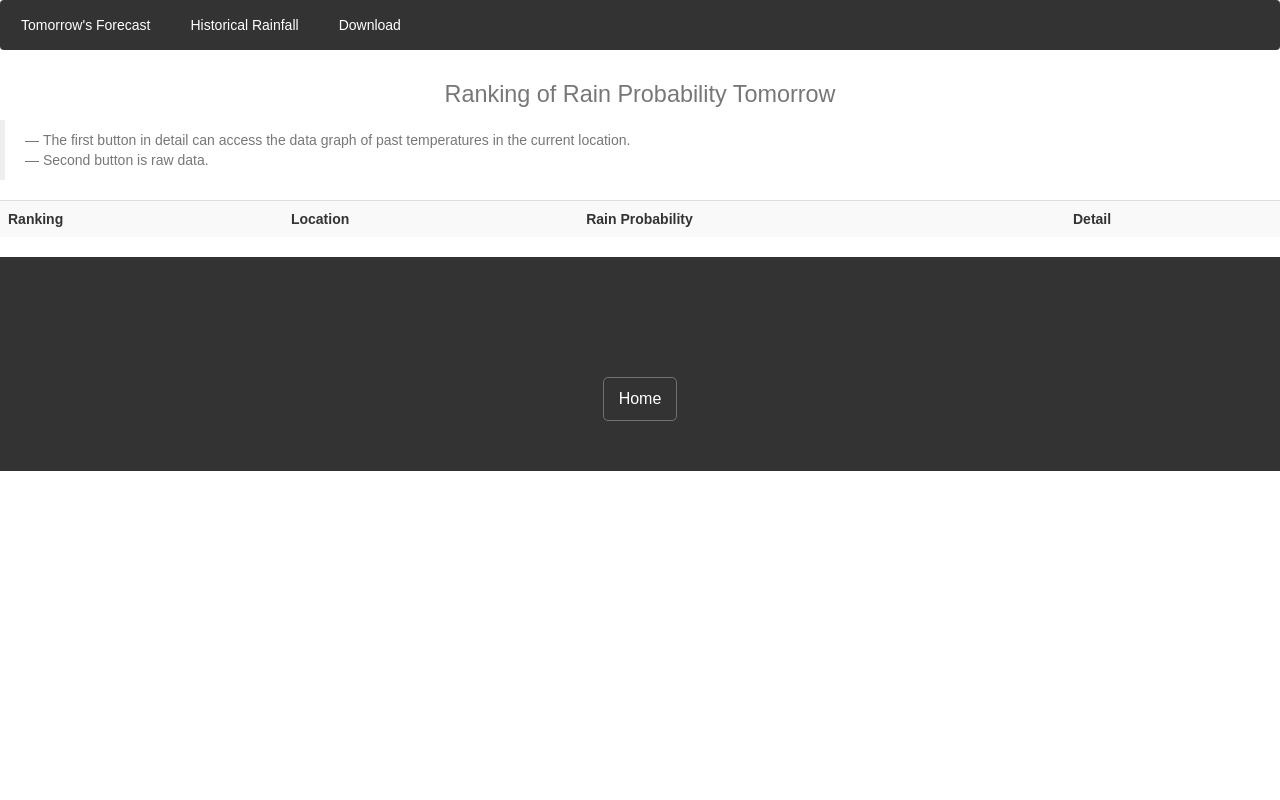
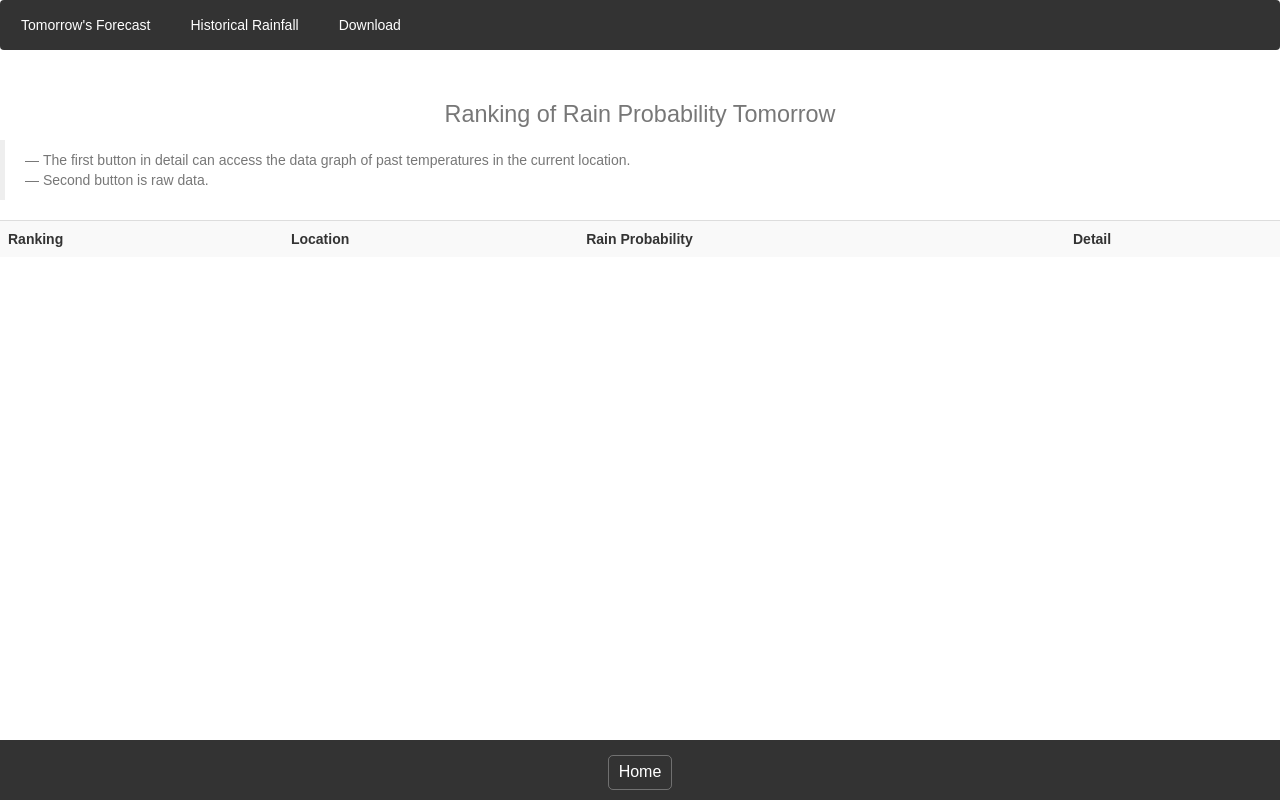
Before and after one commit to XiaokaiQu/RainAU, a Django app: page /rainAU/rankRP in a window 1280 px wide. Run offline with Django 3.2, Linux system fonts and the light colour scheme; data that the repository does not hold is empty; some libraries are stand-ins or nearby versions.

Commit message:
optimize the style of the home section

```diff
--- a/rainAU/static/css/main.css
+++ b/rainAU/static/css/main.css
@@ -6,6 +6,9 @@
 body {
     font-family: Arial;
     margin: 0;
+    min-height: 100vh;
+    display: flex;
+    flex-direction: column;
 }
 
 
@@ -36,7 +39,9 @@
     -ms-flex: 80%; /* IE10 */
     flex: 80%;
     background-color: white;
-    padding: 20px;
+    padding: 10px;
+    margin-bottom: 0;
+    flex-grow: 1;
 }
 
 .fakeimg {
@@ -49,7 +54,9 @@
     padding: 20px;
     text-align: center;
     background: #333;
-    height: 6%;
+    height: 60px;
+    font-size: 14px;
+    margin-top: auto; /* 将 footer 固定在页面底部 */
 }
 
 /* Responsive Layout - When the width size of the screen device is less than 400px, stack the navigation bar up and down for display */
@@ -68,11 +75,11 @@
     z-index: 2000;
 }
 
-.return-btn, .return-btn:hover {
+.return-btn {
     border: 1px solid rgba(255,255,255,.3);
-    padding: 10px 15px;
-    margin-top: 100px;
-    margin-bottom: 30px;
+    padding: 5px 10px;
+    margin-top: -5px;
+    margin-bottom: 10px;
     display: inline-block;
     -webkit-border-radius: 5px;
     -webkit-background-clip: padding-box;
@@ -83,4 +90,8 @@
     color: #fff;
     font-size: 16px;
     font-weight: 300;
-  }
+}
+
+.return-btn:hover {
+    background-color: #fff;
+}
--- a/rainAU/templates/historical_rainfall.html
+++ b/rainAU/templates/historical_rainfall.html
@@ -11,7 +11,7 @@
 
     <h1 class="table-light" align="center">Rainfall vs Evaporation in {{ loc }}</h1>
     <blockquote class="blockquote">
-        <footer class="blockquote-footer">You can click below to switch to the region you want to view.</footer>
+        <footer class="blockquote-footer">You can click switch to the region you want to view.</footer>
     </blockquote>
 
     <div id="container_hr" style="height: 500px"></div>
```
